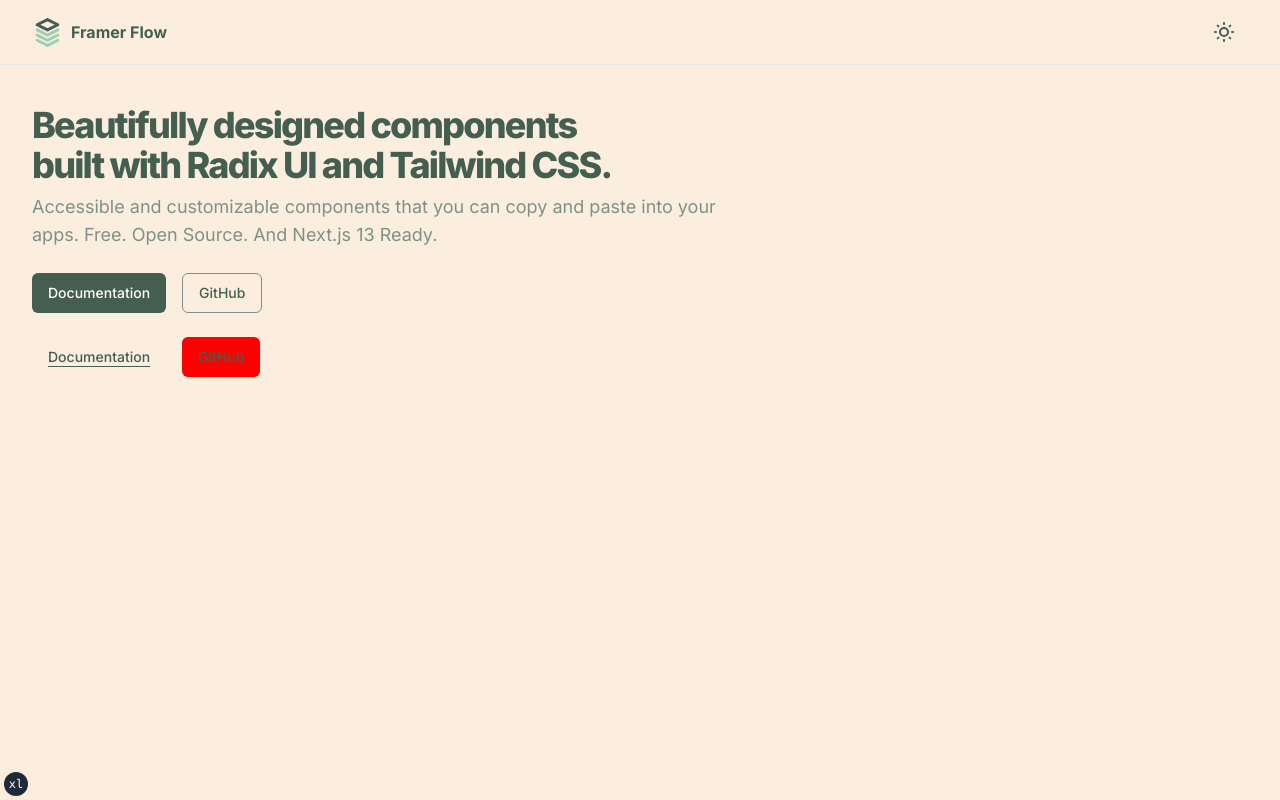
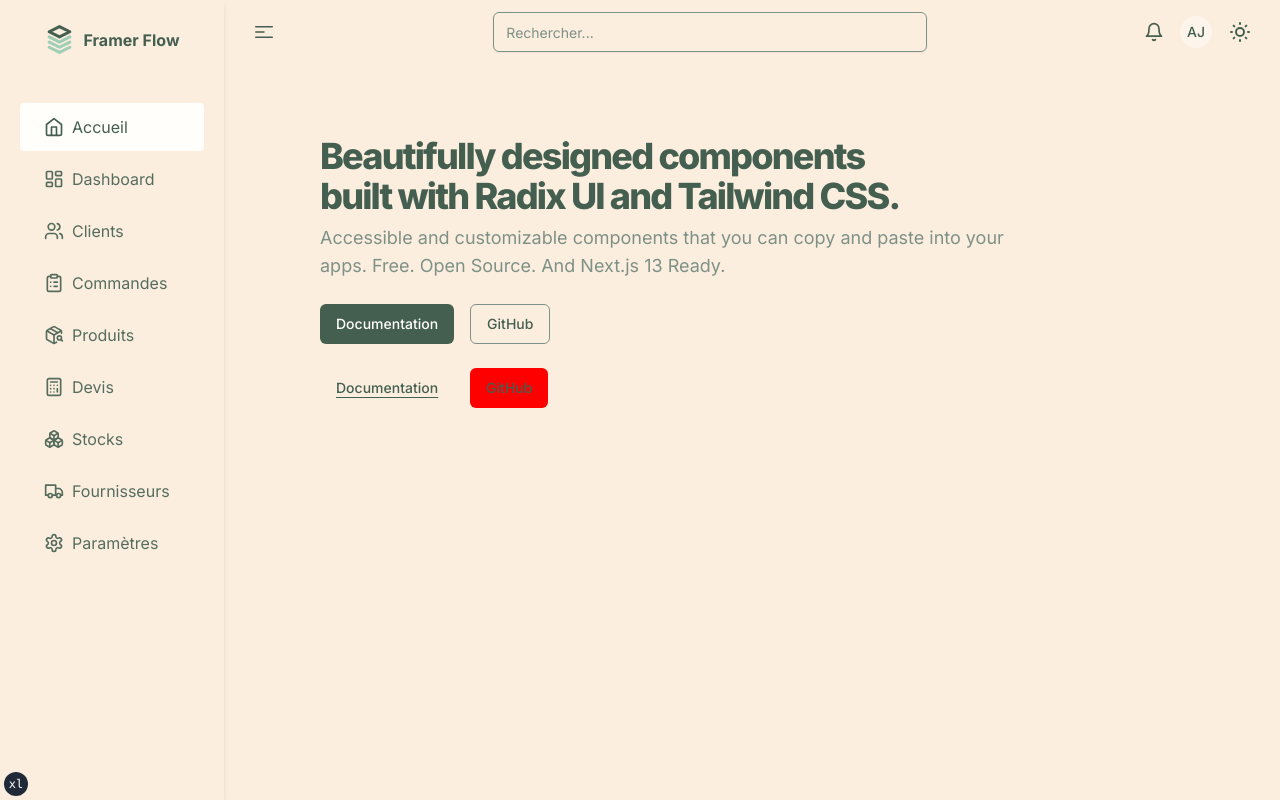
Before and after one commit to Aurelien-jcb/framerflow, a Next.js app: page / in a window 1280 px wide. Built offline with nearby package versions, Linux system fonts and the light colour scheme.

Commit message:
update layout

```diff
--- a/app/layout.tsx
+++ b/app/layout.tsx
@@ -1,10 +1,15 @@
+"use client"
+
 import "@/styles/globals.css"
+import { Fragment, useEffect, useState } from "react"
 import { Metadata } from "next"
+import { Transition } from "@headlessui/react"
 
 import { siteConfig } from "@/config/site"
 import { fontSans } from "@/lib/fonts"
 import { cn } from "@/lib/utils"
-import { SiteHeader } from "@/components/site-header"
+import SideBar from "@/components/layout/side-bar"
+import { TopBar } from "@/components/layout/top-bar"
 import { TailwindIndicator } from "@/components/tailwind-indicator"
 import { ThemeProvider } from "@/components/theme-provider"
 
@@ -30,10 +35,31 @@
 }
 
 export default function RootLayout({ children }: RootLayoutProps) {
+  const [showNav, setShowNav] = useState(true)
+  const [isMobile, setIsMobile] = useState(false)
+
+  function handleResize() {
+    if (innerWidth <= 640) {
+      setShowNav(false)
+      setIsMobile(true)
+    } else {
+      setShowNav(true)
+      setIsMobile(false)
+    }
+  }
+
+  useEffect(() => {
+    if (typeof window !== "undefined") {
+      addEventListener("resize", handleResize)
+    }
+
+    return () => {
+      removeEventListener("resize", handleResize)
+    }
+  }, [])
   return (
     <>
       <html lang="en" suppressHydrationWarning>
-        <head />
         <body
           className={cn(
             "min-h-screen bg-background font-sans antialiased",
@@ -42,8 +68,26 @@
         >
           <ThemeProvider attribute="class" defaultTheme="system" enableSystem>
             <div className="relative flex min-h-screen flex-col">
-              <SiteHeader />
-              <div className="flex-1">{children}</div>
+              <TopBar showNav={showNav} setShowNav={setShowNav} />
+              <Transition
+                as={Fragment}
+                show={showNav}
+                enter="transform transition duration-300"
+                enterFrom="-translate-x-full"
+                enterTo="translate-x-0"
+                leave="transform duration-300 transition ease-in-out"
+                leaveFrom="translate-x-0"
+                leaveTo="-translate-x-full"
+              >
+                <SideBar items={siteConfig.mainNav} showNav={showNav} />
+              </Transition>
+              <main
+                className={`pt-8 transition-all duration-300 ${
+                  showNav && !isMobile ? "pl-56" : ""
+                }`}
+              >
+                <div className="px-4 md:px-16">{children}</div>
+              </main>
             </div>
             <TailwindIndicator />
           </ThemeProvider>
```
